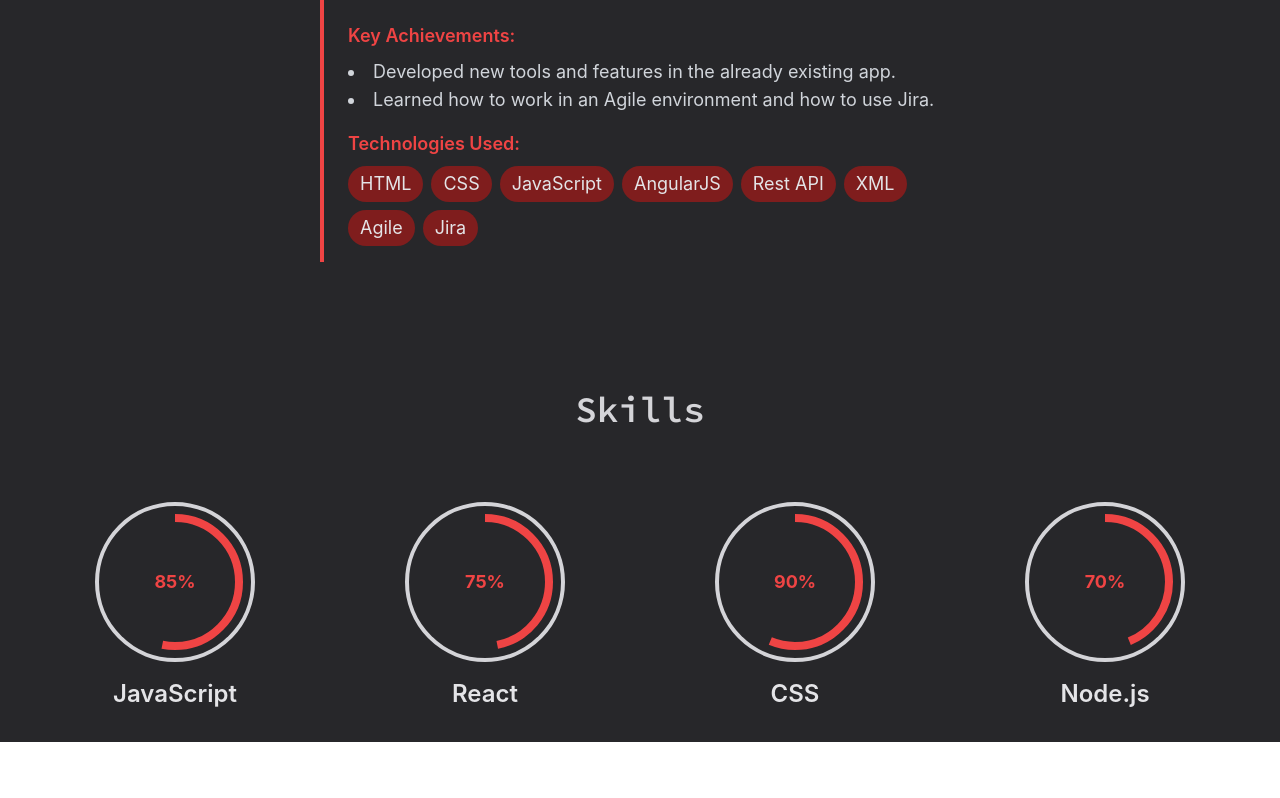
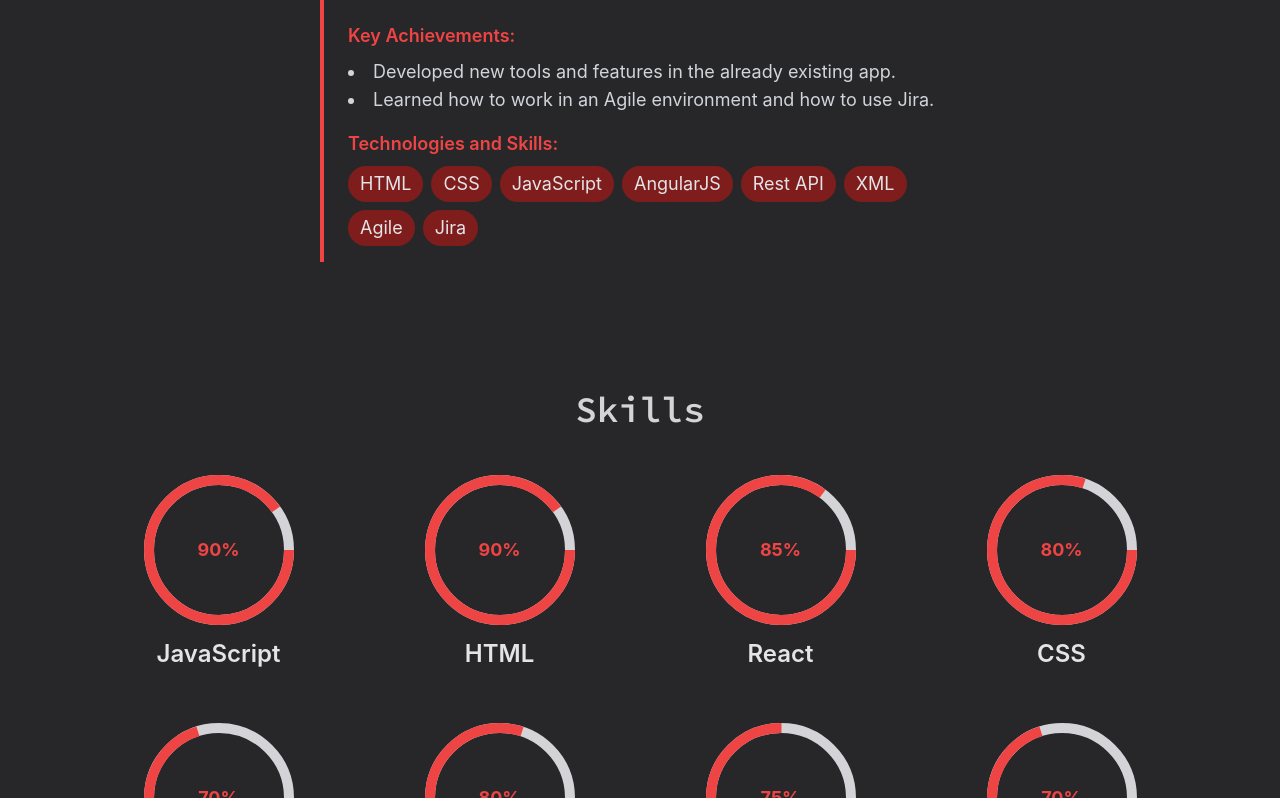
Before and after one commit to pedro-fajardo/pedro-profile-website, a React (Create React App) app: page / in a window 1280 px wide. Shown: the part 3682-4480 px from the top of the page. Before the commit the page ends 4424 px from the top, so only its background shows below. Built offline with nearby package versions, Linux system fonts and the light colour scheme; the HTML template or start-up script is replaced by a standard one.

Commit message:
skills finished

```diff
--- a/src/components/ProfessionalExperienceComponent.js
+++ b/src/components/ProfessionalExperienceComponent.js
@@ -83,7 +83,7 @@ const ProfessionalExperienceComponent = () => {
                         {/* Technologies */}
                         {exp.techStack && (
                             <div className="mt-4">
-                                <h4 className="text-lg font-semibold text-red-500 mb-2">Technologies Used:</h4>
+                                <h4 className="text-lg font-semibold text-red-500 mb-2">Technologies and Skills:</h4>
                                 <ul className="flex flex-wrap gap-2 text-lg text-zinc-200">
                                     {exp.techStack.map((tech, i) => (
                                         <li key={i} className="px-3 py-1 bg-red-900 rounded-full">{tech}</li>
--- a/src/components/Skills.js
+++ b/src/components/Skills.js
@@ -2,36 +2,47 @@ import React from "react";
 
 const Skills = () => {
     const skills = [
-        { name: "JavaScript", percentage: 85 },
-        { name: "React", percentage: 75 },
-        { name: "CSS", percentage: 90 },
+        { name: "JavaScript", percentage: 90 },
+        { name: "HTML", percentage: 90 },
+        { name: "React", percentage: 85 },
+        { name: "CSS", percentage: 80 },
         { name: "Node.js", percentage: 70 },
+        { name: "OutSystems", percentage: 80 },
+        { name: "SQL", percentage: 75 },
+        { name: "MongoDB", percentage: 70 },
     ];
 
     return (
         <div className="pt-24 bg-zinc-800">
             <h2 className="text-4xl font-semibold mb-6 text-center font-sourceCode text-zinc-300">Skills</h2>
-            <div className="pt-12 grid grid-cols-1 md:grid-cols-4 gap-6 p-8">
+            <div className="pt-4 grid grid-cols-1 md:grid-cols-4 gap-x-1 gap-y-12 p-8 px-20">
 
                 {skills.map((skill, index) => (
                     <div
                         key={index}
-                    className="flex flex-col items-center justify-center space-y-4"
+                        className="flex flex-col items-center justify-center space-y-2"
                     >
                         {/* Circular Progress */}
                         <div className="relative w-40 h-40">
+                            {/* Circular Progress */}
+                            <svg className="absolute inset-0 w-full h-full transform">
                                 {/* Background Circle */}
-                        <div className="absolute inset-0 rounded-full border-4 border-zinc-300"></div>
-                        {/* Foreground Progress */}
-                        <svg className="w-full h-full transform -rotate-90">
                                 <circle
                                     cx="50%"
                                     cy="50%"
-                                r="40%"
-                                className="stroke-red-500 stroke-[8] fill-none"
+                                    r="70"
+                                    className="stroke-zinc-300 stroke-[10] fill-none"
+                                />
+                                {/* Foreground Progress */}
+                                <circle
+                                    cx="50%"
+                                    cy="50%"
+                                    r="70"
+                                    className="stroke-red-500 stroke-[10] fill-none"
                                     style={{
-                                    strokeDasharray: "251.2",
-                                    strokeDashoffset: `${251.2 - (251.2 * skill.percentage) / 100}`,
+                                        strokeDasharray: `${2 * Math.PI * 70}`,
+                                        strokeDashoffset: `${(2 * Math.PI * 70 * (100 - skill.percentage)) / 100
+                                            }`,
                                         transition: "stroke-dashoffset 0.4s ease-out",
                                     }}
                                 />
```
Lines whose indentation alone changed are shown as unchanged.
